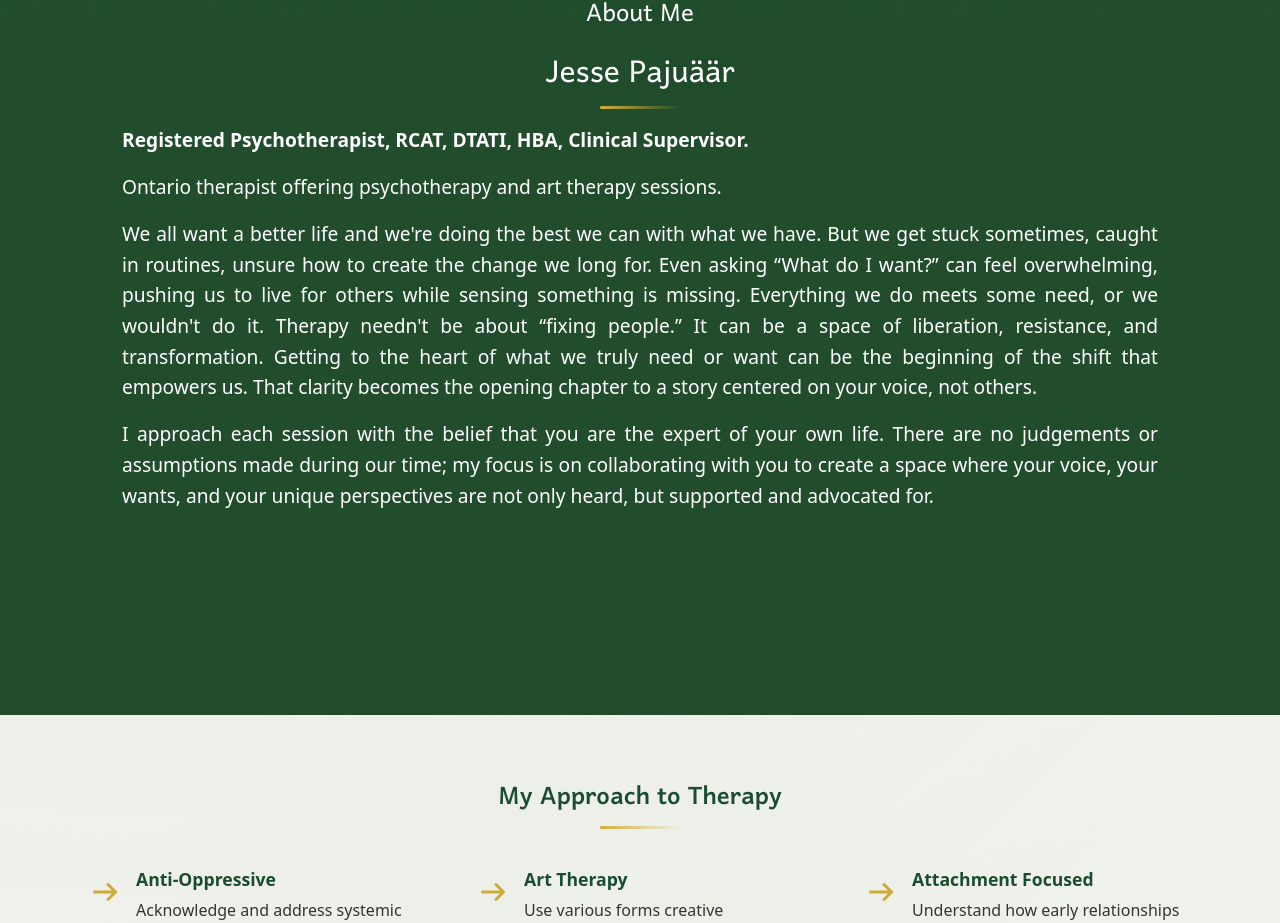
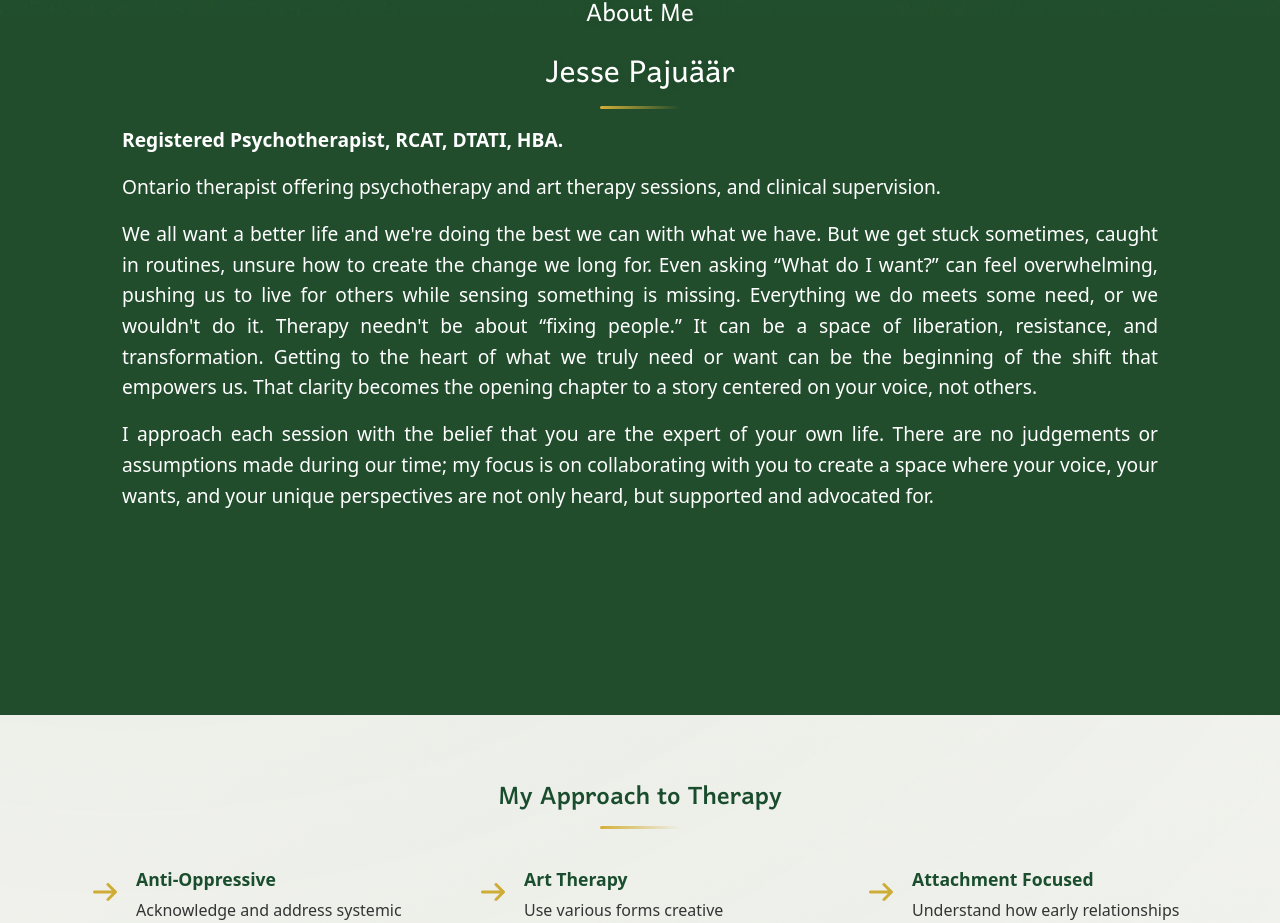
Before and after one commit to danispinxo/jesse-site, a Next.js app: page / in a window 1280 px wide. Shown: the part 979-1902 px from the top of the page. Built offline with nearby package versions, Linux system fonts and the light colour scheme; a web font is replaced by a local one.

Commit message:
Put clinical supervision in proper place on homepage

```diff
--- a/src/app/page.jsx
+++ b/src/app/page.jsx
@@ -79,12 +79,11 @@ export default function HomePage() {
           <div className="why-content">
             <p>
               <strong>
-                Registered Psychotherapist, RCAT, DTATI, HBA, Clinical
-                Supervisor.
+                Registered Psychotherapist, RCAT, DTATI, HBA.
               </strong>
             </p>
             <p>
-              Ontario therapist offering psychotherapy and art therapy sessions.
+              Ontario therapist offering psychotherapy and art therapy sessions, and clinical supervision.
             </p>
             <p>
               We all want a better life and we're doing the best we can with
```
